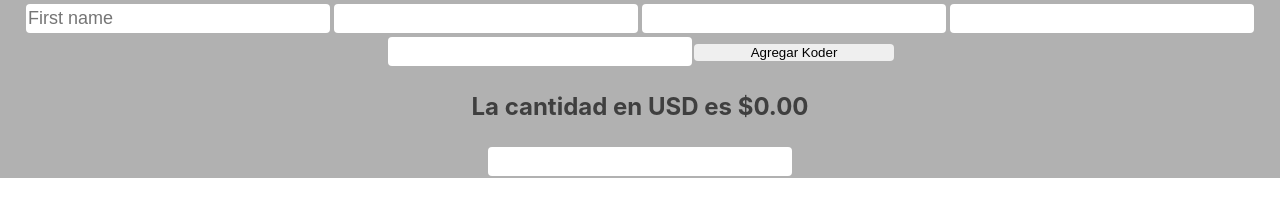
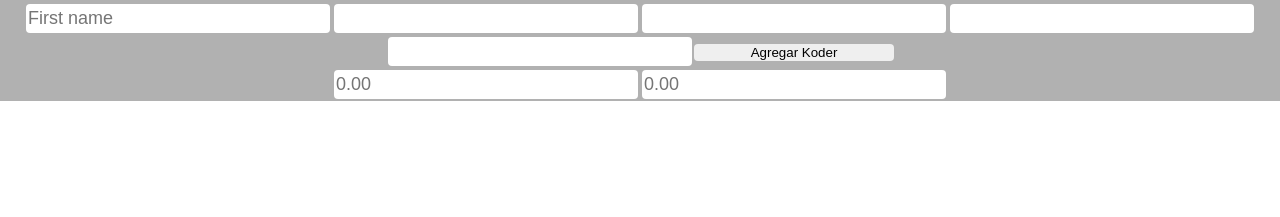
Before and after one commit to Nesjesramrey/18gReact, a React (Create React App) app: page / in a window 1280 px wide. Shown: the part 305-522 px from the top of the page. Built offline with nearby package versions, Linux system fonts and the light colour scheme.

Commit message:
add two conversor

```diff
--- a/src/App.js
+++ b/src/App.js
@@ -104,10 +104,17 @@ function App() {
       </form>
 
       <div>
-        <p className="title">
-          La cantidad en USD es ${!amount ? "0.00" : (amount / USD).toFixed(2)}
-        </p>
-        <input type="number" value={amount} onChange={handleChangeAmount} />
+        <input
+          type="number"
+          placeholder={!amount ? "0.00" : (amount / USD).toFixed(2)}
+          onChange={handleChangeAmount}
+        />
+
+        <input
+          type="number"
+          placeholder={!amount ? "0.00" : (amount * USD).toFixed(2)}
+          onChange={handleChangeAmount}
+        />
       </div>
     </div>
   );
```
